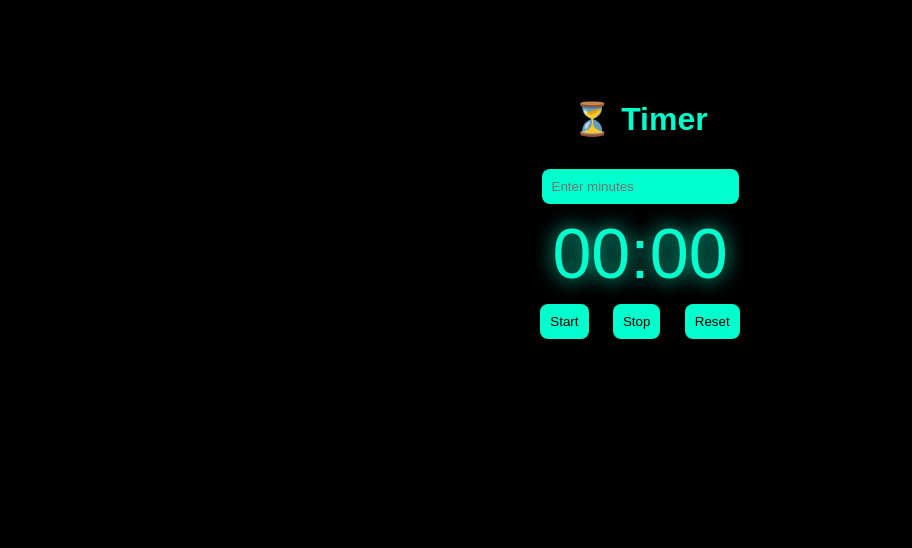
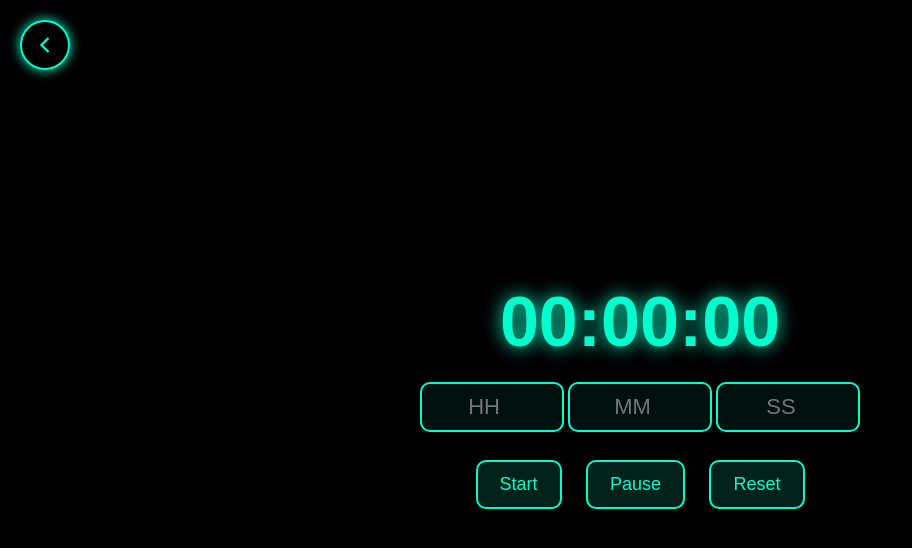
Before and after one commit to Nethra1619/digiclock, a plain HTML site: page timer.html in a window 1280 px wide. Shown: the whole page, without its empty margins (0-912 px from the left). Drawn offline with Linux system fonts and the light colour scheme.

Commit message:
Update timer.html

```diff
--- a/timer.html
+++ b/timer.html
@@ -1,67 +1,161 @@
 <!DOCTYPE html>
 <html>
 <head>
-    <title>Timer</title>
+    <title>Neon Timer</title>
     <style>
         body {
+            margin: 0;
+            height: 100vh;
             background: #000;
+            background-size: cover;
+            background-position: center;
+            font-family: Arial, sans-serif;
             color: #00ffcc;
-            font-family: Arial;
-            text-align: center;
-            margin-top: 100px;
+            display: flex;
+            justify-content: center;
+            align-items: center;
         }
+
+        .container { text-align: center; }
+
         .time {
             font-size: 70px;
-            text-shadow: 0 0 20px #00ffcc;
+            font-weight: bold;
+            margin-bottom: 20px;
+            text-shadow: 0 0 18px #00ffcc;
         }
-        button, input {
+
+        input {
+            width: 120px;
             padding: 10px;
+            font-size: 22px;
+            border: 2px solid #00ffcc;
+            border-radius: 10px;
+            background: #001010;
+            color: #00ffcc;
+            text-align: center;
+        }
+
+        .btn {
+            padding: 12px 22px;
             margin: 10px;
+            background: #00ffcc22;
+            border: 2px solid #00ffcc;
+            color: #00ffcc;
+            font-size: 18px;
+            border-radius: 10px;
+            cursor: pointer;
+            transition: 0.3s;
+        }
+
+        .btn:hover {
             background: #00ffcc;
-            border-radius: 8px;
-            border: none;
+            color: #000;
+            box-shadow: 0 0 18px #00ffcc;
+        }
+
+        /* Back button */
+        .back-btn {
+            position: absolute;
+            top: 20px;
+            left: 20px;
+            background: transparent;
+            width: 50px;
+            height: 50px;
+            border-radius: 50%;
+            border: 2px solid #00ffcc;
+            cursor: pointer;
+            display: flex;
+            justify-content: center;
+            align-items: center;
+            box-shadow: 0 0 12px #00ffcc;
+        }
+
+        .back-btn svg {
+            width: 28px;
+            height: 28px;
+            stroke: #00ffcc;
+            fill: none;
+            stroke-width: 2;
         }
     </style>
 </head>
+
 <body>
 
-<h1>⏳ Timer</h1>
+<!-- Back Button -->
+<button class="back-btn" onclick="location.href='index.html'">
+    <svg viewBox="0 0 24 24">
+        <path d="M15 18l-6-6 6-6"/>
+    </svg>
+</button>
 
-<input id="minutes" type="number" placeholder="Enter minutes">
+<div class="container">
 
-<div class="time" id="display">00:00</div>
+    <div class="time" id="display">00:00:00</div>
 
-<button onclick="startTimer()">Start</button>
-<button onclick="stopTimer()">Stop</button>
-<button onclick="resetTimer()">Reset</button>
+    <input type="number" id="hours" placeholder="HH" min="0">
+    <input type="number" id="minutes" placeholder="MM" min="0" max="59">
+    <input type="number" id="seconds" placeholder="SS" min="0" max="59">
+
+    <br><br>
+
+    <button class="btn" onclick="startTimer()">Start</button>
+    <button class="btn" onclick="pauseTimer()">Pause</button>
+    <button class="btn" onclick="resetTimer()">Reset</button>
+</div>
+
+<audio id="alarmSound">
+    <source src="https://actions.google.com/sounds/v1/alarms/beep_short.ogg" type="audio/ogg">
+</audio>
 
 <script>
+let totalSeconds = 0;
 let countdown;
 
+function updateDisplay() {
+    let h = Math.floor(totalSeconds / 3600);
+    let m = Math.floor((totalSeconds % 3600) / 60);
+    let s = totalSeconds % 60;
+
+    document.getElementById("display").innerText =
+        (h < 10 ? "0" + h : h) + ":" +
+        (m < 10 ? "0" + m : m) + ":" +
+        (s < 10 ? "0" + s : s);
+}
+
 function startTimer() {
-    let min = document.getElementById("minutes").value;
-    let sec = min * 60;
+    let h = parseInt(document.getElementById("hours").value) || 0;
+    let m = parseInt(document.getElementById("minutes").value) || 0;
+    let s = parseInt(document.getElementById("seconds").value) || 0;
 
+    totalSeconds = h * 3600 + m * 60 + s;
+
+    if (totalSeconds <= 0) return alert("Enter a valid time!");
+
+    clearInterval(countdown);
     countdown = setInterval(() => {
-        let m = Math.floor(sec / 60);
-        let s = sec % 60;
-
-        document.getElementById("display").textContent =
-            `${String(m).padStart(2,'0')}:${String(s).padStart(2,'0')}`;
-
-        if (sec === 0) clearInterval(countdown);
-        sec--;
+        if (totalSeconds <= 0) {
+            clearInterval(countdown);
+            document.getElementById("alarmSound").play();
+            return;
+        }
+        totalSeconds--;
+        updateDisplay();
     }, 1000);
 }
 
-function stopTimer() {
+function pauseTimer() {
     clearInterval(countdown);
 }
 
 function resetTimer() {
     clearInterval(countdown);
-    document.getElementById("display").textContent = "00:00";
+    totalSeconds = 0;
+    updateDisplay();
 }
+
+updateDisplay();
 </script>
 
 </body>
```
